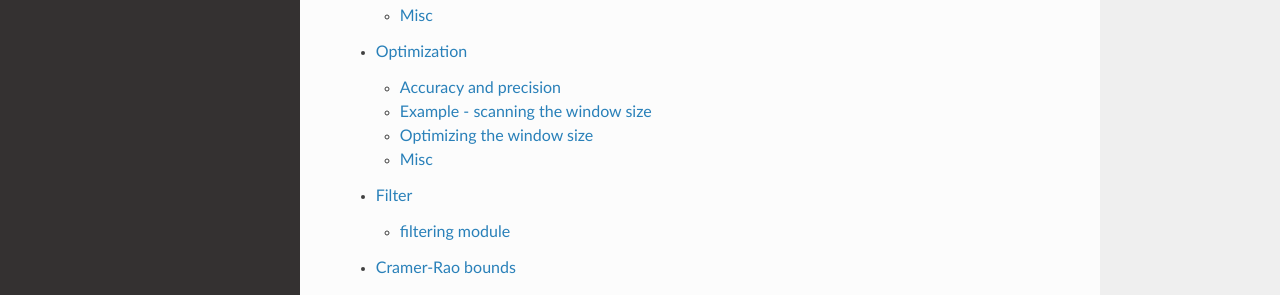
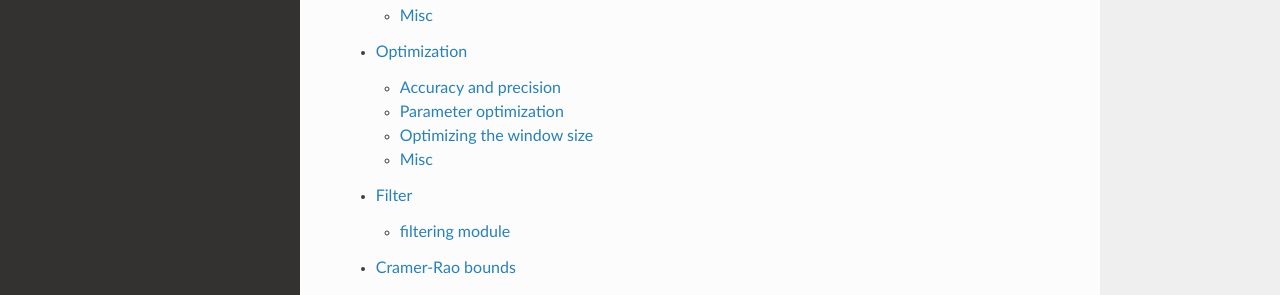
Before and after one commit to rawlik/pyfid, a Sphinx documentation site: the page built from docs/index.rst, in a window 1280 px wide and 1286 px high. Shown: the part 480-775 px from the top of the window. Built offline with Sphinx 7.4.7 and the Read the Docs theme 2.0.0, drawn with Linux system fonts in a browser that asks for light colours; the version number could not be read and is left out.

Commit message:
Add docs for optimization.

```diff
--- a/docs/optimization.rst
+++ b/docs/optimization.rst
@@ -6,18 +6,22 @@
 ----------------------
 A function that evaluates the accuracy and precision of an estimation method
 for a single particular phase evalution:
+
 .. autofunction:: pyfid.optimization.accuracy_and_precision
 
 And a one that does averages this for multiple phase evolutions. For that
 a fuction that generates the simulation has to be provided.
+
 .. autofunction:: pyfid.optimization.accuracy_and_precision_different_sims
 
 
-Example - scanning the window size
-----------------------------------
+Parameter optimization
+----------------------
 In the following example an estimation method - the two windows method - the
 size of the second window is parametrised. For each parameter value the
 accuracy and precision are evaluated, averaged over many random drifts.
+
+.. autofunction:: pyfid.optimization.bisect_parameter
 
 .. figure:: ../examples/output/two_windows_scan.png
 
```
